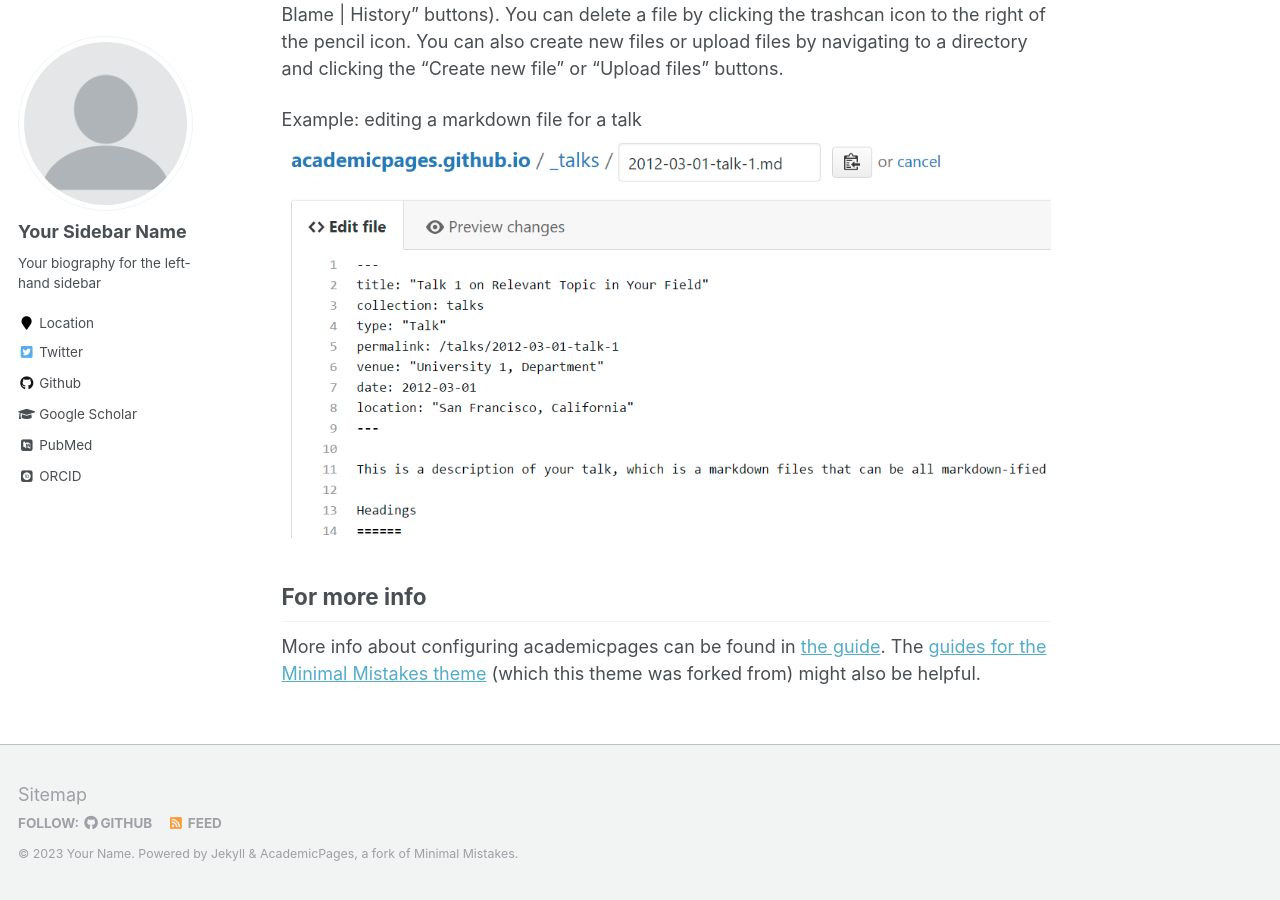
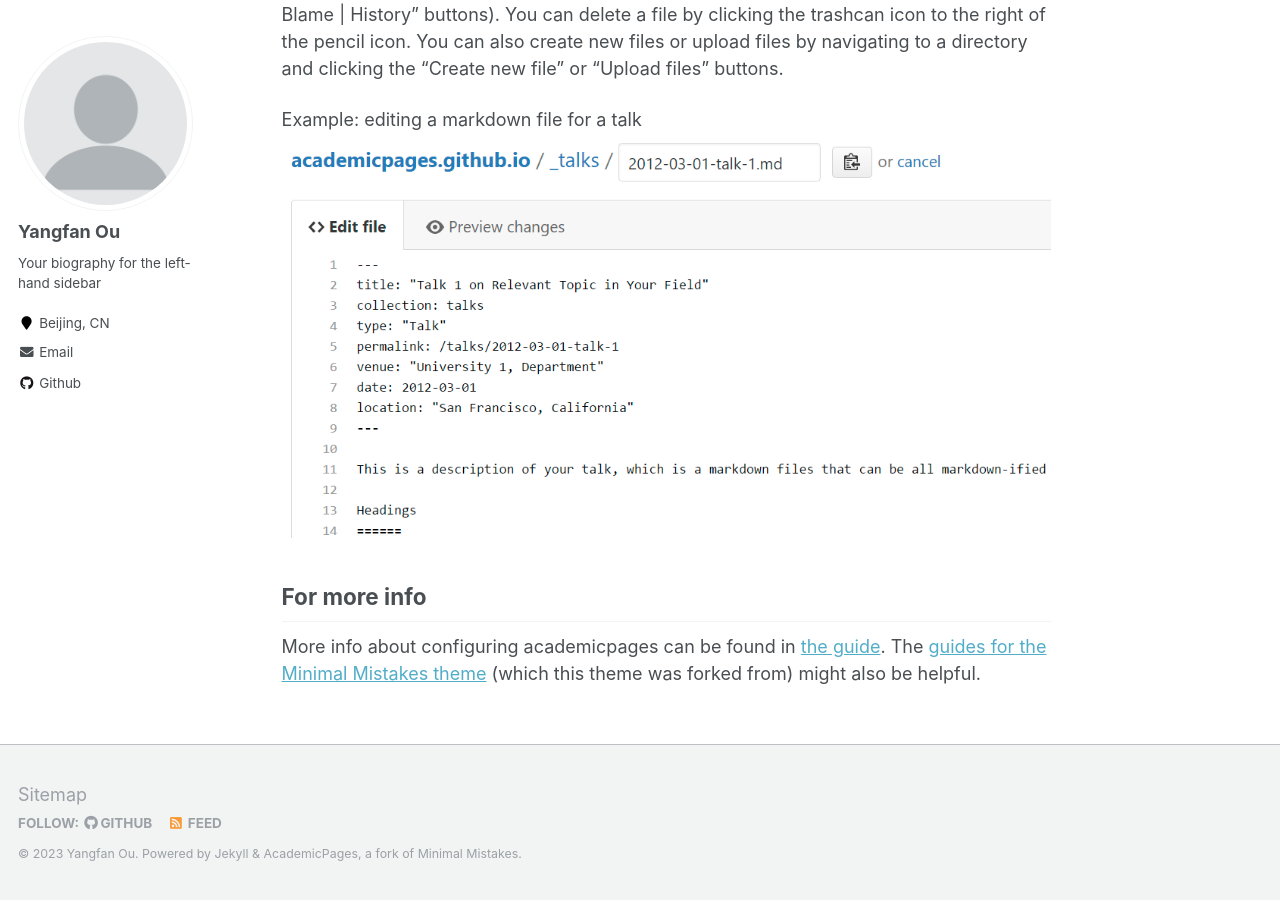
Before and after one commit to gioun/gioun.github.io, a Jekyll site: the page built from _pages/about.md, in a window 1280 px wide and 900 px high, scrolled down 2463 px. Built offline with Jekyll 4.4.1, drawn with Linux system fonts in a browser that asks for light colours; some web fonts are replaced; some of the changed text lies outside the part shown.

Commit message:
Update _config.yml
change side bar

```diff
--- a/_config.yml
+++ b/_config.yml
@@ -7,13 +7,13 @@
 
 # Site Settings
 locale                   : "en-US"
-title                    : "Your Name / Site Title"
+title                    : "Yangfan Ou"
 title_separator          : "-"
-name                     : &name "Your Name"
-description              : &description "personal description"
-url                      : https://academicpages.github.io # the base hostname & protocol for your site e.g. "https://mmistakes.github.io"
+name                     : &name "Yangfan Ou"
+description              : &description " "
+url                      : https://gioun.github.io # the base hostname & protocol for your site e.g. "https://mmistakes.github.io"
 baseurl                  : "" # the subpath of your site, e.g. "/blog"
-repository               : "academicpages/academicpages.github.io"
+repository               : "gioun/gioun.github.io"
 teaser                   :  # filename of teaser fallback teaser image placed in /images/, .e.g. "500x300.png"
 breadcrumbs              : false # true, false (default)
 words_per_minute         : 160
@@ -80,14 +80,14 @@ analytics:
 
 # Site Author
 author:
-  name             : "Your Sidebar Name"
+  name             : "Yangfan Ou"
   avatar           : "profile.png"
   bio              : "Your biography for the left-hand sidebar"
-  location         : "Location"
+  location         : "Beijing, CN"
   employer         :
-  pubmed           : "https://www.ncbi.nlm.nih.gov/pubmed/?term=john+snow"
-  googlescholar    : "http://yourfullgooglescholarurl.com"
-  email            :
+  pubmed           : # "https://www.ncbi.nlm.nih.gov/pubmed/?term=john+snow"
+  googlescholar    : # "http://yourfullgooglescholarurl.com"
+  email            : aptx15278447068@163.com
   researchgate     :  # example: "https://www.researchgate.net/profile/yourprofile"
   uri              :
   bitbucket        :
@@ -96,20 +96,20 @@ author:
   flickr           :
   facebook         :
   foursquare       :
-  github           : "academicpages"
+  github           : "gioun"
   google_plus      :
   keybase          :
   instagram        :
-  impactstory      : #"https://profiles.impactstory.org/u/xxxx-xxxx-xxxx-xxxx"
+  impactstory      : # "https://profiles.impactstory.org/u/xxxx-xxxx-xxxx-xxxx"
   lastfm           :
   linkedin         :
-  orcid            : "http://orcid.org/yourorcidurl"
+  orcid            : # "http://orcid.org/yourorcidurl"
   pinterest        :
   soundcloud       :
   stackoverflow    : # http://stackoverflow.com/users/123456/username
   steam            :
   tumblr           :
-  twitter          : "replacethistwitterhandle"
+  twitter          : # "replacethistwitterhandle"
   vine             :
   weibo            :
   xing             :
```
